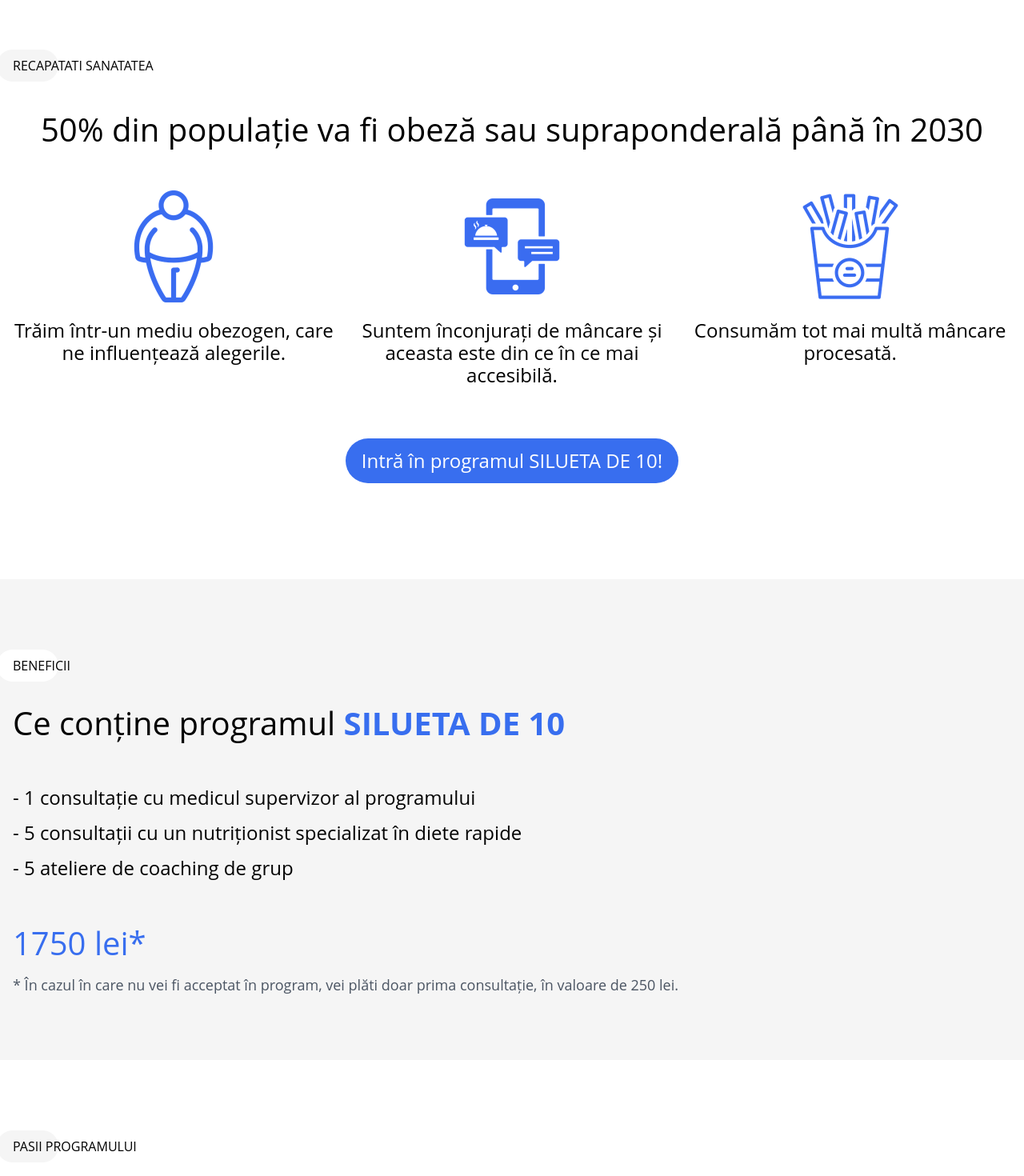
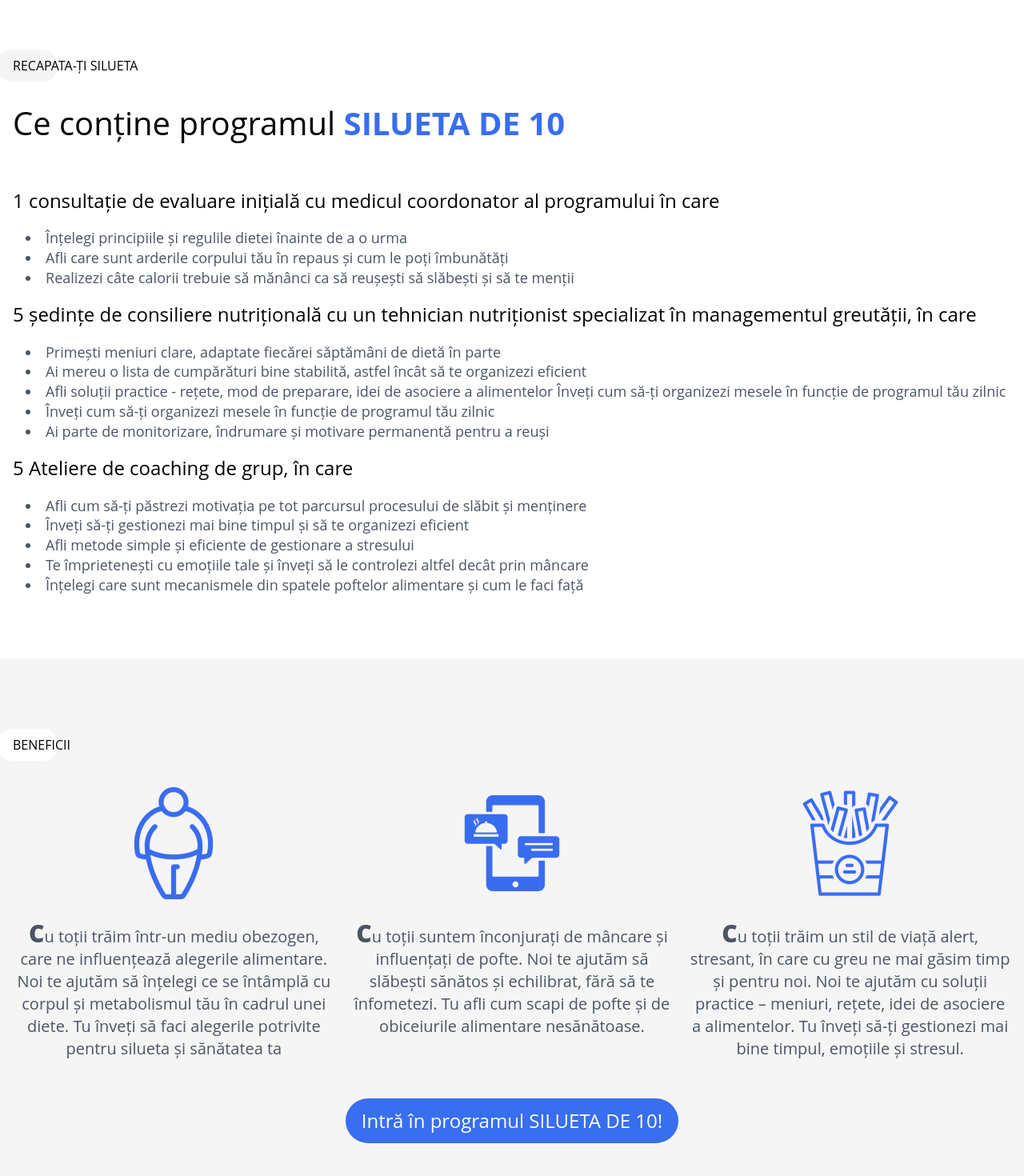
Before and after one commit to dragomirweb/ela.landing.v2, a Next.js app: page / in a window 1280 px wide. Shown: the part 720-2190 px from the top of the page at 80% size. Built offline with nearby package versions, Linux system fonts and the light colour scheme.

Commit message:
add text changes

```diff
--- a/components/features/Appointment/Appointment.tsx
+++ b/components/features/Appointment/Appointment.tsx
@@ -15,7 +15,7 @@ const Appointment: React.FunctionComponent<IAppointmentProps> = (props) => {
         </Heading>
 
         <div className="grid grid-cols-1 desktop:grid-cols-2 gap-2 bg-neutral-200 rounded-3xl overflow-hidden">
-          <div className="flex flex-col px-10 tablet:px-16 py-10">
+          <div className="flex flex-col px-5 tablet:px-16 py-10">
             <FancyTitle variant="gray">PROGRAMARE</FancyTitle>
             <p className="mb-5 leading-tight">
               Completează formularul de mai jos și un consultant ELA CLINIC te
--- a/components/features/Navigation/components/Desktop/Desktop.tsx
+++ b/components/features/Navigation/components/Desktop/Desktop.tsx
@@ -5,10 +5,10 @@ import SocialLinks from '../SocialLinks/SocialLinks'
 import styles from './Desktop.module.scss'
 
 export const links = [
-  { name: 'Cum să-ți recapeți sănătatea', to: '#recapata-sanatatea', id: 1 },
-  { name: 'Beneficii', to: '#beneficii', id: 2 },
-  { name: 'Pașii programului', to: '#pasi', id: 3 },
-  { name: 'Programare', to: '#programare', id: 4 },
+  { name: 'Recapata-ți silueta'.toUpperCase(), to: '#recapata-silueta', id: 1 },
+  { name: 'Beneficii'.toUpperCase(), to: '#beneficii', id: 2 },
+  { name: 'Pașii programului'.toUpperCase(), to: '#pasi', id: 3 },
+  { name: 'Programare'.toUpperCase(), to: '#programare', id: 4 },
 ]
 
 interface IDesktopProps {}
--- a/components/features/Sections/Benefits/Benefits.tsx
+++ b/components/features/Sections/Benefits/Benefits.tsx
@@ -1,6 +1,13 @@
 import React from 'react'
 
-import { Container, FancyTitle, Heading, Paragraph } from '@atoms'
+import {
+  Container,
+  ElaButton,
+  ElaImage,
+  FancyTitle,
+  Heading,
+  Paragraph,
+} from '@atoms'
 import styles from './Benefits.module.scss'
 
 interface IBenefitsProps {}
@@ -10,27 +17,75 @@ const Benefits: React.FunctionComponent<IBenefitsProps> = (props) => {
     <div id="beneficii" className={styles.benefits}>
       <Container className="py-10 desktop:py-20">
         <FancyTitle variant="white">BENEFICII</FancyTitle>
-        <div className="flex flex-col gap-4">
-          <Heading tag="h3" className="mb-10">
-            Ce conține programul{' '}
-            <strong className="text-brand-500">SILUETA DE 10</strong>
-          </Heading>
-          <div className="flex flex-col gap-4">
-            <Heading tag="h5">
-              - 1 consultație cu medicul supervizor al programului
-            </Heading>
-            <Heading tag="h5">
-              - 5 consultații cu un nutriționist specializat în diete rapide
-            </Heading>
-            <Heading tag="h5">- 5 ateliere de coaching de grup</Heading>
+
+        <div className="flex flex-col gap-2">
+          <div className="grid gap-5 gap-y-20 tablet:grid-cols-2  desktop:grid-cols-3">
+            <div className="flex flex-col items-center ">
+              <ElaImage
+                className="flex "
+                src="/assets/images/obez.webp"
+                alt="obezitate"
+                layout="intrinsic"
+                width={150}
+                height={150}
+              ></ElaImage>
+              <p
+                className="text-center text-xl first-letter:text-3xl
+                first-letter:font-black text-secondary grow mt-5"
+              >
+                Cu toții trăim într-un mediu obezogen, care ne influențează
+                alegerile alimentare. Noi te ajutăm să înțelegi ce se întâmplă
+                cu corpul și metabolismul tău în cadrul unei diete. Tu înveți să
+                faci alegerile potrivite pentru silueta și sănătatea ta
+              </p>
+            </div>
+            <div className="flex flex-col items-center justify-center">
+              <ElaImage
+                className="flex "
+                src="/assets/images/smartphone.webp"
+                alt="obezitate"
+                layout="intrinsic"
+                width={150}
+                height={150}
+              ></ElaImage>
+              <p
+                className="text-center text-xl first-letter:text-3xl first-letter:font-black
+                 text-secondary grow mt-5"
+              >
+                Cu toții suntem înconjurați de mâncare și influențați de pofte.
+                Noi te ajutăm să slăbești sănătos și echilibrat, fără să te
+                înfometezi. Tu afli cum scapi de pofte și de obiceiurile
+                alimentare nesănătoase.
+              </p>
+            </div>
+            <div className="flex flex-col items-center justify-center tablet:col-span-2 desktop:col-span-1">
+              <ElaImage
+                className="flex "
+                src="/assets/images/fastfood.webp"
+                alt="obezitate"
+                layout="intrinsic"
+                width={150}
+                height={150}
+              ></ElaImage>
+              <p className="text-center text-xl first-letter:text-3xl first-letter:font-black text-secondary grow mt-5">
+                Cu toții trăim un stil de viață alert, stresant, în care cu greu
+                ne mai găsim timp și pentru noi. Noi te ajutăm cu soluții
+                practice – meniuri, rețete, idei de asociere a alimentelor. Tu
+                înveți să-ți gestionezi mai bine timpul, emoțiile și stresul.
+              </p>
+            </div>
           </div>
-          <Heading tag="h3" className="mt-10">
-            <span className="text-brand-500">1750 lei*</span>
-          </Heading>
-          <Paragraph>
-            * În cazul în care nu vei fi acceptat în program, vei plăti doar
-            prima consultație, în valoare de 250 lei.
-          </Paragraph>
+          <div className="flex items-center justify-center py-10">
+            <ElaButton
+              className="text-2xl"
+              onClick={() => {
+                window.location.hash = ''
+                window.location.hash = 'programare'
+              }}
+            >
+              Intră în programul SILUETA DE 10!
+            </ElaButton>
+          </div>
         </div>
       </Container>
     </div>
--- a/components/features/Sections/RegainYourHealth/RegainYourHealth.tsx
+++ b/components/features/Sections/RegainYourHealth/RegainYourHealth.tsx
@@ -12,68 +12,93 @@ import {
 const RegainYourHealth: React.FunctionComponent = () => {
   return (
     <Container
-      id="recapata-sanatatea"
+      id="recapata-silueta"
       className="py-10 desktop:py-20 scroll-mt-24"
     >
       <div className="flex flex-col gap-2">
-        <FancyTitle variant="gray">RECAPATATI SANATATEA</FancyTitle>
-        <Heading tag="h3" className="mb-10 text-center">
-          50% din populație va fi obeză sau supraponderală până în 2030
+        <FancyTitle variant="gray">RECAPATA-ȚI SILUETA</FancyTitle>
+      </div>
+      <div className="flex flex-col">
+        <Heading tag="h3" className="mb-10">
+          Ce conține programul{' '}
+          <strong className="text-brand-500">SILUETA DE 10</strong>
+        </Heading>
+        <Heading className="my-5" tag="h5">
+          1 consultație de evaluare inițială cu medicul coordonator al
+          programului în care
         </Heading>
 
-        <div className="grid gap-5 tablet:grid-cols-2  desktop:grid-cols-3">
-          <div className="flex flex-col items-center ">
-            <ElaImage
-              className="flex "
-              src="/assets/images/obez.webp"
-              alt="obezitate"
-              layout="intrinsic"
-              width={150}
-              height={150}
-            ></ElaImage>
-            <Heading tag="h5" className="grow py-4 text-center">
-              Trăim într-un mediu obezogen, care ne influențează alegerile.
-            </Heading>
-          </div>
-          <div className="flex flex-col items-center justify-center">
-            <ElaImage
-              className="flex "
-              src="/assets/images/smartphone.webp"
-              alt="obezitate"
-              layout="intrinsic"
-              width={150}
-              height={150}
-            ></ElaImage>
-            <Heading tag="h5" className="grow py-4 text-center">
-              Suntem înconjurați de mâncare și aceasta este din ce în ce mai
-              accesibilă.
-            </Heading>
-          </div>
-          <div className="flex flex-col items-center justify-center tablet:col-span-2 desktop:col-span-1">
-            <ElaImage
-              className="flex "
-              src="/assets/images/fastfood.webp"
-              alt="obezitate"
-              layout="intrinsic"
-              width={150}
-              height={150}
-            ></ElaImage>
-            <Heading tag="h5" className="grow py-4 text-center">
-              Consumăm tot mai multă mâncare procesată.
-            </Heading>
-          </div>
-        </div>
-        <div className="flex items-center justify-center py-10">
-          <ElaButton
-            className="text-2xl"
-            onClick={() => {
-              window.location.hash = ''
-              window.location.hash = 'programare'
-            }}
-          >
-            Intră în programul SILUETA DE 10!
-          </ElaButton>
-        </div>
+        <ul className="list-disc list-inside desktop:pl-4 text-lg leading-snug text-secondary ">
+          <li>
+            <span>
+              Înțelegi principiile și regulile dietei înainte de a o urma
+            </span>
+          </li>
+          <li>
+            <span>
+              Afli care sunt arderile corpului tău în repaus și cum le poți
+              îmbunătăți
+            </span>
+          </li>
+          <li>
+            <span>
+              Realizezi câte calorii trebuie să mănânci ca să reușești să
+              slăbești și să te menții
+            </span>
+          </li>
+        </ul>
+
+        <Heading className="my-5" tag="h5">
+          5 ședințe de consiliere nutrițională cu un tehnician nutriționist
+          specializat în managementul greutății, în care
+        </Heading>
+
+        <ul className="list-disc list-inside desktop:pl-4 text-lg leading-snug text-secondary">
+          <li>
+            Primești meniuri clare, adaptate fiecărei săptămâni de dietă în
+            parte
+          </li>
+          <li>
+            Ai mereu o lista de cumpărături bine stabilită, astfel încât să te
+            organizezi eficient
+          </li>
+          <li>
+            Afli soluții practice - rețete, mod de preparare, idei de asociere a
+            alimentelor Înveți cum să-ți organizezi mesele în funcție de
+            programul tău zilnic
+          </li>
+          <li>
+            Înveți cum să-ți organizezi mesele în funcție de programul tău
+            zilnic
+          </li>
+          <li>
+            Ai parte de monitorizare, îndrumare și motivare permanentă pentru a
+            reuși
+          </li>
+        </ul>
+
+        <Heading className="my-5" tag="h5">
+          5 Ateliere de coaching de grup, în care
+        </Heading>
+
+        <ul className="list-disc list-inside desktop:pl-4 text-lg leading-snug text-secondary">
+          <li>
+            Afli cum să-ți păstrezi motivația pe tot parcursul procesului de
+            slăbit și menținere
+          </li>
+          <li>
+            Înveți să-ți gestionezi mai bine timpul și să te organizezi eficient
+          </li>
+          <li>Afli metode simple și eficiente de gestionare a stresului</li>
+          <li>
+            Te împrietenești cu emoțiile tale și înveți să le controlezi altfel
+            decât prin mâncare
+          </li>
+          <li>
+            Înțelegi care sunt mecanismele din spatele poftelor alimentare și
+            cum le faci față
+          </li>
+        </ul>
       </div>
     </Container>
   )
```
Also changed, not shown: components/features/Sections/Steps/Steps.tsx (+32 -13 lines).
